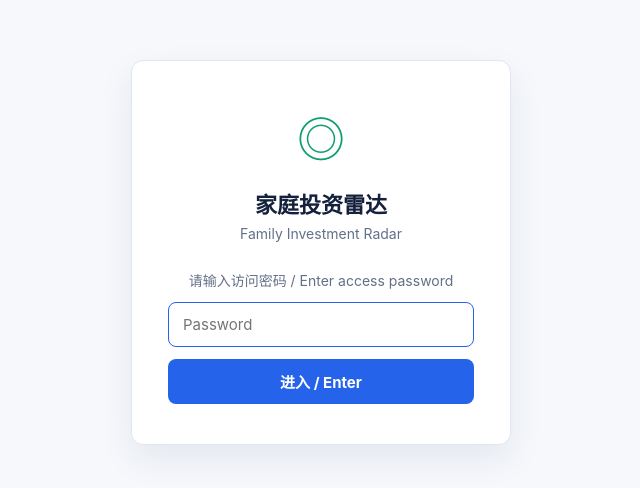
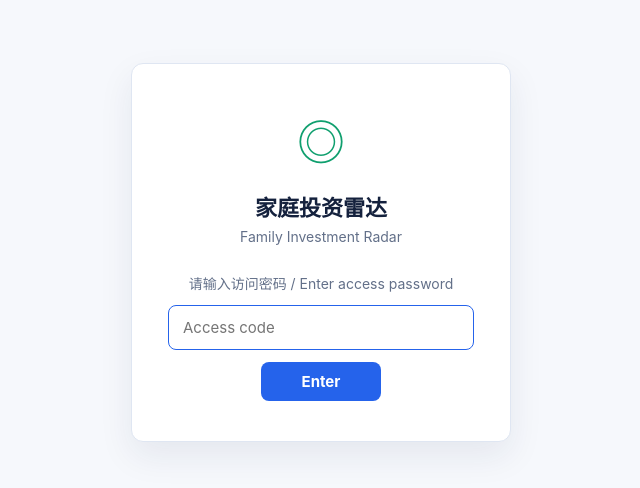
Before and after one commit to mabelclaw67-hash/family-investment-radar, a website built with Vite: page index.html in a window 1280 px wide. Shown: the part 148-636 px from the top of the page, without its empty margins (319-959 px from the left). Built offline with nearby package versions, Linux system fonts and the light colour scheme; no server answers.

Commit message:
Simplify access gate code

```diff
--- a/src/config.js
+++ b/src/config.js
@@ -12,10 +12,6 @@ export const SHEET_CONFIG = {
     marketRadar: "05 Market Radar",
   },
 };
-
-// ── Site password gate ────────────────────────────────────────────────────────
-// Fixed local password gate. Keep UI copy generic and do not expose it on screen.
-export const SITE_PASSWORD = "Mabel2026！";
 
 export const FAMILY_INVESTMENT_API_URL =
   import.meta.env?.VITE_FAMILY_INVESTMENT_API_URL ||
--- a/src/main.js
+++ b/src/main.js
@@ -27,10 +27,10 @@ import {
   WatchlistPage,
   WatchlistPopupHtml,
 } from "./components.js";
-import { SITE_PASSWORD } from "./config.js";
 
 const app = document.querySelector("#app");
 const AUTH_KEY = "fir_auth_v2";
+const ACCESS_CODE = "246810";
 
 // ── Password Gate ─────────────────────────────────────────────────────────────
 
@@ -45,20 +45,23 @@ function showPasswordGate() {
         <div class="pw-brand">◎</div>
         <h2 class="pw-title">家庭投资雷达</h2>
         <p class="pw-subtitle">Family Investment Radar</p>
-        <form id="pw-form" class="pw-form" autocomplete="on">
+        <form id="pw-form" class="pw-form" autocomplete="off">
           <p class="pw-hint">请输入访问密码 / Enter access password</p>
           <input
             id="pw-input"
-            type="password"
+            type="text"
             class="pw-input"
-            placeholder="Password"
-            autocomplete="current-password"
+            placeholder="Access code"
+            inputmode="numeric"
+            autocomplete="off"
+            autocapitalize="off"
+            spellcheck="false"
             autofocus
           />
           <div id="pw-error" class="pw-error" hidden>
             密码不正确 / Incorrect password
           </div>
-          <button type="submit" class="pw-submit">进入 / Enter</button>
+          <button type="submit" class="pw-submit pw-submit-small">Enter</button>
         </form>
       </div>
     </div>
@@ -66,15 +69,18 @@ function showPasswordGate() {
 
   document.getElementById("pw-form").addEventListener("submit", (e) => {
     e.preventDefault();
-    const val = document.getElementById("pw-input").value;
-    if (val === SITE_PASSWORD) {
+    const input = document.getElementById("pw-input");
+    const val = input.value.trim();
+    input.value = val;
+
+    if (val === ACCESS_CODE) {
       sessionStorage.setItem(AUTH_KEY, "ok");
       bootstrap();
     } else {
       const errEl = document.getElementById("pw-error");
       errEl.hidden = false;
-      document.getElementById("pw-input").value = "";
-      document.getElementById("pw-input").focus();
+      input.value = "";
+      input.focus();
     }
   });
 }
--- a/src/styles.css
+++ b/src/styles.css
@@ -1656,6 +1656,12 @@ h2 {
   font-weight: 700;
   cursor: pointer;
   transition: background 0.15s;
+}
+
+.pw-submit-small {
+  align-self: center;
+  min-width: 120px;
+  padding: 10px 18px;
 }
 
 .pw-submit:hover {
```
